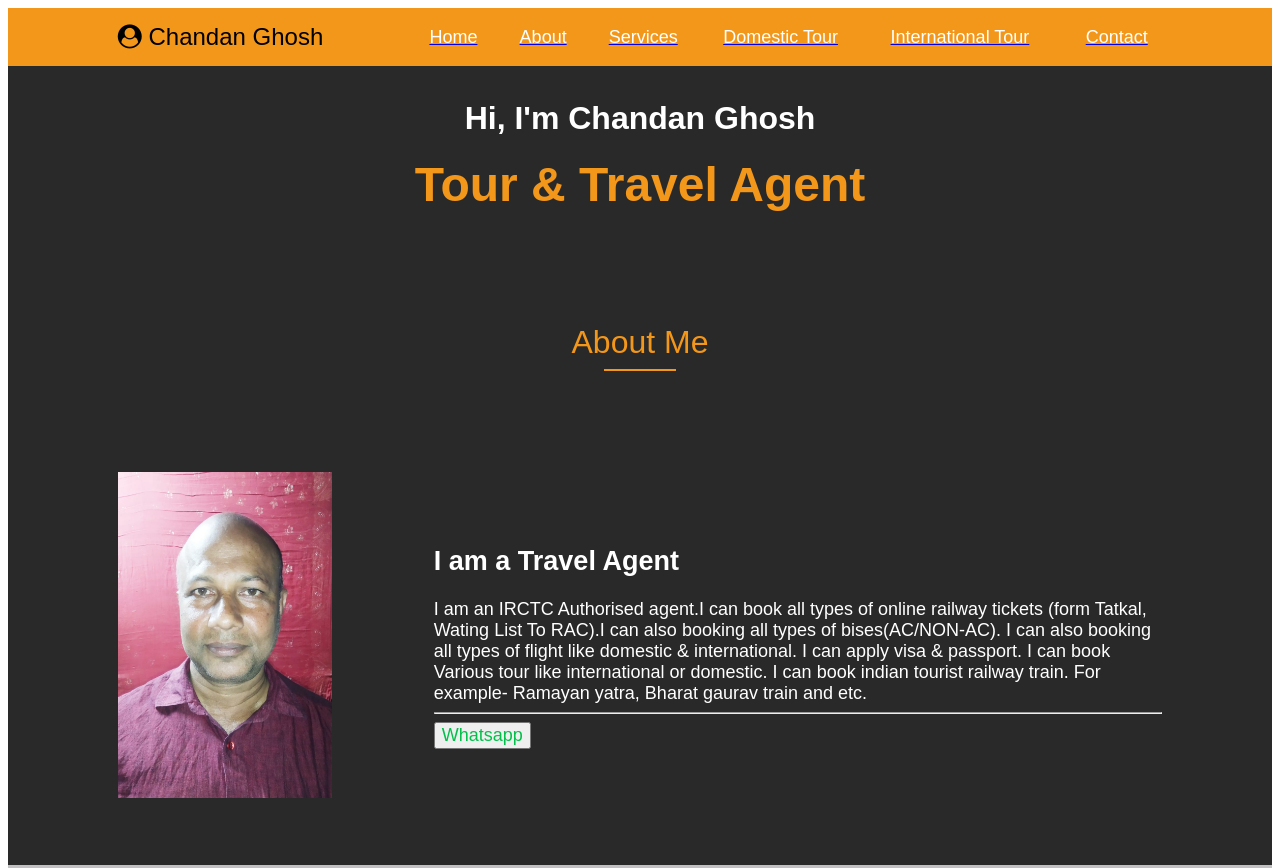
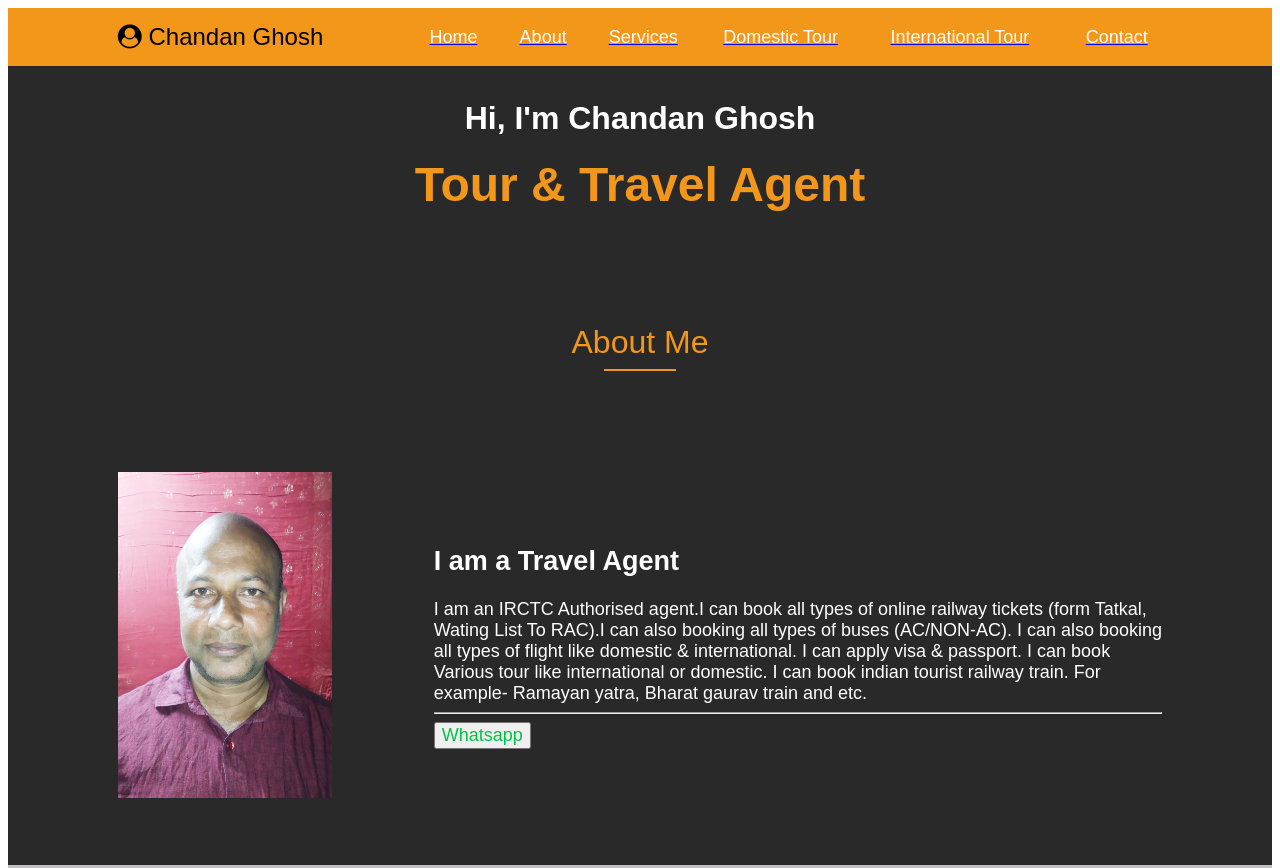
Before and after one commit to ghoshcrhp/chandangh.com, a plain HTML site: page index.html in a window 1280 px wide. Shown: the top 868 px of the page. Drawn offline with Linux system fonts and the light colour scheme.

Commit message:
Update index.html

```diff
--- a/index.html
+++ b/index.html
@@ -103,7 +103,7 @@
                                 <h2>
                                     I am a Travel Agent
                                 </h2>
-                                I am an IRCTC Authorised agent.I can book all types of online railway tickets (form Tatkal, Wating List To RAC).I can also booking all types of bises(AC/NON-AC). I can also booking all types of flight like domestic & international. I can apply visa & passport. I can book Various tour like international or domestic. I can book indian tourist railway train. For example- Ramayan yatra, Bharat gaurav train and etc.
+                                I am an IRCTC Authorised agent.I can book all types of online railway tickets (form Tatkal, Wating List To RAC).I can also booking all types of buses (AC/NON-AC). I can also booking all types of flight like domestic & international. I can apply visa & passport. I can book Various tour like international or domestic. I can book indian tourist railway train. For example- Ramayan yatra, Bharat gaurav train and etc.
 
                             </font>
                             <hr>
```
